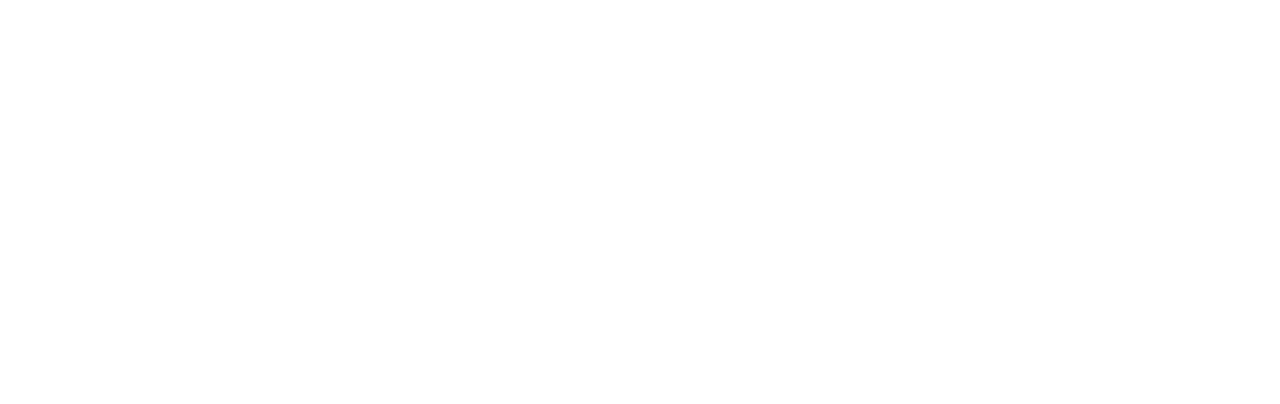
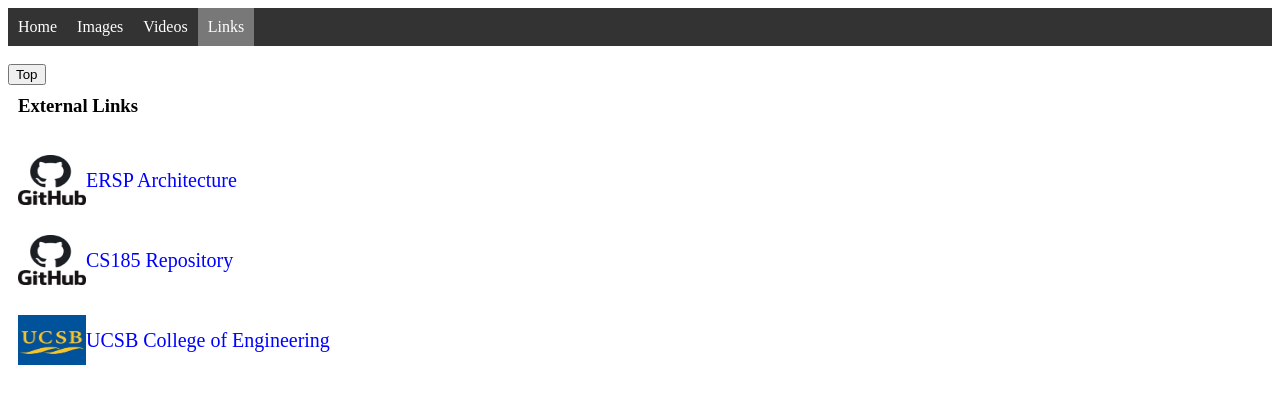
Before and after one commit to ethan-scott/cs185_react, a React (Create React App) app: page /links in a window 1280 px wide. Shown: the top 404 px of the page. Built offline with nearby package versions, Linux system fonts and the light colour scheme.

Commit message:
es - enabled lightbox for images

```diff
--- a/package.json
+++ b/package.json
@@ -9,7 +9,8 @@
     "react": "^16.13.1",
     "react-dom": "^16.13.1",
     "react-router-dom": "^5.1.2",
-    "react-scripts": "3.4.1"
+    "react-scripts": "3.4.1",
+    "simple-react-lightbox": "^2.7.3-2"
   },
   "scripts": {
     "start": "react-scripts start",
--- a/src/App.js
+++ b/src/App.js
@@ -4,16 +4,17 @@ import './App.css';
 import Home from './Home.js';
 import Images from './Images.js';
 import Videos from './Videos.js';
-
+import Links from './Links.js';
 function App() {
   return (
     <div>
       <BrowserRouter>
         <Switch>
           <Route exact path="/" component={withRouter(Home)} />
-          <Route exact path="/index.html" component={withRouter(Home)} />
-          <Route exact path="/images.html" component={withRouter(Images)} />
-          <Route exact path="/videos.html" component={withRouter(Videos)} />
+          <Route exact path="/index" component={withRouter(Home)} />
+          <Route exact path="/images" component={withRouter(Images)} />
+          <Route exact path="/videos" component={withRouter(Videos)} />
+          <Route exact path="/links" component={withRouter(Links)} />
         </Switch>
       </BrowserRouter>
     </div>
--- a/src/Home.js
+++ b/src/Home.js
@@ -3,24 +3,16 @@ import ReactDOM from "react-dom";
 import './index.css';
 
 class Home extends Component{
-    constructor(props){
-        super(props);
-        this.state={
-            "counter": 0,
-        }
-    }
-    update(){
-        this.setState({"counter": this.state.counter + 1});
-    }
+
     render(){
         return (
             <div>
             <div id="nav">
                 <u1>
-                    <li ><a class="current" href="index.html">Home</a></li>
-                    <li ><a href="images.html">Images</a></li>
-                    <li ><a href="videos.html">Videos</a></li>
-                    <li ><a href="links.html">Links</a></li>
+                    <li ><a class="current" href="/index">Home</a></li>
+                    <li ><a href="/images">Images</a></li>
+                    <li ><a href="/videos">Videos</a></li>
+                    <li ><a href="/links">Links</a></li>
                 </u1>
             </div>
             <br></br>
--- a/src/Images.js
+++ b/src/Images.js
@@ -2,34 +2,75 @@ import React, {Component} from "react";
 import ReactDOM from "react-dom";
 import './index.css';
 
+
 class Images extends Component{
+    constructor(props){
+        super(props);
+        this.state = {
+            "enableLB": false,
+            "imgsrc": "/images/whitney.jpg"
+        }
+        this.closeLightBox = this.closeLightBox.bind(this);
+    }
+
+    openLightBox(a){
+        var imgsrc = "/images/" + a + ".jpg";
+        console.log(imgsrc);
+        this.setState({
+            "enableLB": true,
+            "imgsrc": imgsrc
+         })
+         console.log(this.state)
+    }
+
+    closeLightBox(){
+        this.setState({
+            "enableLB": false
+        })
+        console.log(this.state)
+    }
+
     render(){
+        if (!this.state.enableLB){
         return(
             <div>
                 <div id="nav">
                     <u1>
-                        <li><a href="index.html">Home</a></li>
-                        <li><a class="current" href="images.html">Images</a></li>
-                        <li><a href="videos.html">Videos</a></li>
-                        <li><a href="links.html">Links</a></li>
+                        <li><a href="/index">Home</a></li>
+                        <li><a class="current" href="/images">Images</a></li>
+                        <li><a href="/videos">Videos</a></li>
+                        <li><a href="/links">Links</a></li>
                     </u1>
                 </div>
                 <br></br>
-                <button id="scrollTop" title="Go to top">Top</button>
                 <h3 id="imgTitle"> Summer 2019, Images </h3>
                 <div id="pictureGrid" class="container">
-                        <img id="river" src="/images/river.jpg"></img>
-                        <img id="whitney" src="/images/whitney.jpg"></img>
-                        <img id="rocks" src="/images/rocks.jpg"></img>
-                        <img id="lake" src="/images/lake.jpg"></img>
-                        <img id="sunset" src="/images/sunset.jpg"></img>
-                        <img id="trees" src="/images/trees.jpg"></img>
-                        <img id="canyon" src="/images/canyon.jpg"></img>
-                        <img id="mountain" src="/images/mountain.jpg"></img>
-                        <img id="tent" src="/images/tent.jpg"></img>
+                        <img id="river" src="/images/river.jpg" onClick={() => this.openLightBox('river')} />
+                        <img id="whitney" src="/images/whitney.jpg" onClick={() => this.openLightBox('whitney')} />
+                        <img id="rocks" src="/images/rocks.jpg" onClick={() => this.openLightBox('rocks')} />
+                        <img id="lake" src="/images/lake.jpg" onClick={() => this.openLightBox('lake')} />
+                        <img id="sunset" src="/images/sunset.jpg" onClick={() => this.openLightBox('sunset')} />
+                        <img id="trees" src="/images/trees.jpg" onClick={() => this.openLightBox('trees')} />
+                        <img id="canyon" src="/images/canyon.jpg" onClick={() => this.openLightBox('canyon')} />
+                        <img id="mountain" src="/images/mountain.jpg" onClick={() => this.openLightBox('mountain')} />
+                        <img id="tent" src="/images/tent.jpg" onClick={() => this.openLightBox('tent')} />
+                </div>
+            </div>
+        )
+        }
+        return(
+            <div>
+                <div id="nav">
+                    <u1>
+                        <li><a href="/index">Home</a></li>
+                        <li><a class="current" href="/images">Images</a></li>
+                        <li><a href="/videos">Videos</a></li>
+                        <li><a href="/links">Links</a></li>
+                    </u1>
                 </div>
                 <div id="LightBox" class="LBox">
-                    <img id="LBimg"></img>
+                    <button onClick={this.closeLightBox}>Close LightBox</button>
+                    <img id="LBimg" src={this.state.imgsrc}></img>
                 </div>
             </div>
         )
--- /dev/null
+++ b/src/Links.js
@@ -0,0 +1,35 @@
+import React, {Component} from "react";
+import ReactDOM from "react-dom";
+import './index.css';
+
+class Links extends Component{
+    render(){
+        return (
+            <div>
+                <div id="nav">
+                <u1>
+                    <li><a href="/index">Home</a></li>
+                    <li><a href="/images">Images</a></li>
+                    <li><a href="/videos">Videos</a></li>
+                    <li><a class="current" href="/links">Links</a></li>
+                </u1>
+                </div>
+                <br />
+                <button id="scrollTop" title="Go to top">Top</button>
+                <h3>External Links</h3>
+                <br />
+                <div id="project">
+                    <a href="https://github.com/ucsb-ersp-2019/ersp_architecture"><img src="/images/github.png" />  ERSP Architecture</a>
+                </div>
+                <div id="project">
+                    <a href="https://github.com/ethan-scott/CS185"><img src="/images/github.png" />  CS185 Repository</a>
+                </div>
+                <div id="project">
+                    <a href="https://engineering.ucsb.edu/"><img src="/images/ucsb.jpg" />   UCSB College of Engineering</a>
+                </div>
+            </div>
+        )
+    }
+}
+
+export default Links
--- a/src/Videos.js
+++ b/src/Videos.js
@@ -8,10 +8,10 @@ class Videos extends Component{
             <div>
                 <div id="nav">
                 <u1>
-                    <li><a href="index.html">Home</a></li>
-                    <li><a href="images.html">Images</a></li>
-                    <li><a class="current" href="videos.html">Videos</a></li>
-                    <li><a href="links.html">Links</a></li>
+                    <li><a href="/index">Home</a></li>
+                    <li><a href="/images">Images</a></li>
+                    <li><a class="current" href="/videos">Videos</a></li>
+                    <li><a href="/links">Links</a></li>
                 </u1>
                 </div>
                 <br/>
--- a/src/index.css
+++ b/src/index.css
@@ -85,19 +85,19 @@ li a:hover {
 }
 
 .LBox{
-  display: none;
+  display: block;
   justify-content: center;
   align-items:center;
   width: 100%;
   height: 100%;
 }
-button{
-  position: fixed;
-  display: none;
-  right: 10px;
-  top: 10px;
-}
+
 .LBox img, video{
   max-height: 65%;
   max-width: 65%;
+  transform: translate( 0%, 30%);
 }
+
+.LBox button{
+  transform: translate(40%, 200% );
+}
```
Also changed, not shown: public/images/github.png (added), 1 other file (tests, documents, lock files or other folders).
